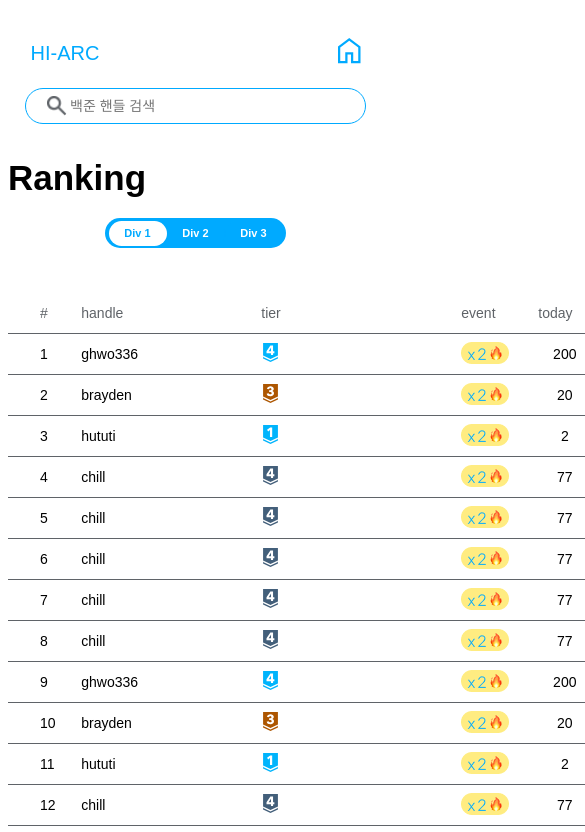
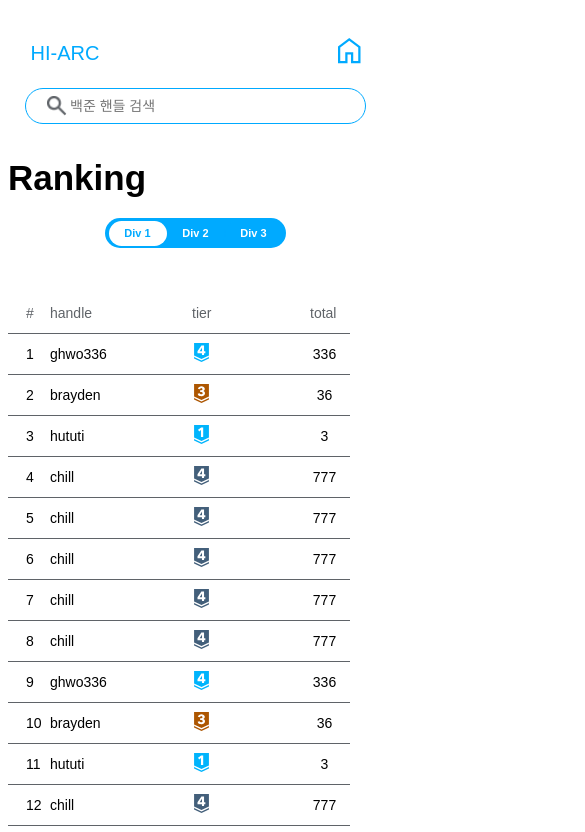
Before and after one commit to 2025-HIARC-Rating-system/FE, a React (Vite) app: page /div in a window 390 px wide. Shown: the top 832 px of the page, 585 px wide, since content can reach past the window. Built offline with nearby package versions, Linux system fonts and the light colour scheme; a web font is replaced by a local one.

Commit message:
feat:Streak페이지 Rank페이지 반응형 구현

```diff
--- a/src/block/RankingContainer.tsx
+++ b/src/block/RankingContainer.tsx
@@ -7,6 +7,9 @@ const Wrapper = styled.div`
   width: 673px;
   display: flex;
   flex-direction: column;
+  @media (max-width: 480px) {
+    width: 342px; /* ✅ 너비 자동 조정 */
+  }
 `;
 
 const RankingContiner = ({selected}: {selected: number}) => {
--- a/src/components/Footer.tsx
+++ b/src/components/Footer.tsx
@@ -11,6 +11,9 @@ const Wrapper = styled.div`
 
   @media (max-width: 800px) {
     align-items: flex-start;
+  }
+  @media (max-width: 480px) {
+    display: none;
   }
 `;
 
--- a/src/components/RankingContainerExplainBar.tsx
+++ b/src/components/RankingContainerExplainBar.tsx
@@ -13,19 +13,35 @@ const Wrapper = styled.div`
 const Ranking = styled.div`
   width: 41.29px;
   margin-left: 32px;
+  @media (max-width: 480px) {
+    margin-left: 18px;
+    width: 24px; /* ✅ 너비 자동 조정 */
+  }
 `;
 const Handle = styled.div`
   width: 180px;
+  @media (max-width: 480px) {
+    width: 142px; /* ✅ 너비 자동 조정 */
+  }
 `;
 
 const Tier = styled.div`
   width: 200px;
+  @media (max-width: 480px) {
+    width: 118px;
+  }
 `;
 const Event = styled.div`
   width: 77px;
+  @media (max-width: 480px) {
+    display: none;
+  }
 `;
 const Today = styled.div`
   width: 77px;
+  @media (max-width: 480px) {
+    display: none;
+  }
 `;
 const Total = styled.div``;
 
--- a/src/components/RankingEntity.tsx
+++ b/src/components/RankingEntity.tsx
@@ -14,16 +14,29 @@ const Wrapper = styled.div`
 const Ranking = styled.div`
   width: 41.29px;
   margin-left: 32px;
+  @media (max-width: 480px) {
+    margin-left: 18px;
+    width: 24px; /* ✅ 너비 자동 조정 */
+  }
 `;
 const Handle = styled.div`
   width: 180px;
+  @media (max-width: 480px) {
+    width: 142px; /* ✅ 너비 자동 조정 */
+  }
 `;
 
 const Tier = styled.div`
   width: 200px;
+  @media (max-width: 480px) {
+    width: 118px;
+  }
 `;
 const Event = styled.div`
   width: 77px;
+  @media (max-width: 480px) {
+    display: none;
+  }
 `;
 const Today = styled.div`
   width: 77px;
@@ -31,6 +44,9 @@ const Today = styled.div`
     width: 53px;
     display: flex;
     justify-content: center;
+  }
+  @media (max-width: 480px) {
+    display: none;
   }
 `;
 const Total = styled.div`
--- a/src/components/StreakEntity.tsx
+++ b/src/components/StreakEntity.tsx
@@ -47,6 +47,7 @@ const Borders = styled.div`
   gap: 4px;
 `;
 const Days = styled.div`
+  margin-top: 13px;
   width: 73px;
   height: 35px;
   display: flex;
@@ -69,6 +70,10 @@ const StreakGrid = styled.div`
   width: fit-content; /* ✅ 박스 개수에 맞춰 너비 자동 조정 */
   max-width: 273px; /* ✅ 최대 너비 설정 */
   height: fit-content;
+  @media (max-width: 480px) {
+    grid-template-columns: repeat(10, 13px); /* ✅ 한 줄에 최대 20개 */
+    max-width: 139px;
+  }
 `;
 const StreakBox = styled.div`
   width: 13px;
--- a/src/page/DivPage.tsx
+++ b/src/page/DivPage.tsx
@@ -49,6 +49,9 @@ const Right = styled.div`
   display: flex;
   flex-direction: column;
   gap: 20.65px;
+  @media (max-width: 480px) {
+    display: none;
+  }
 `;
 
 const DivPage = () => {
```
